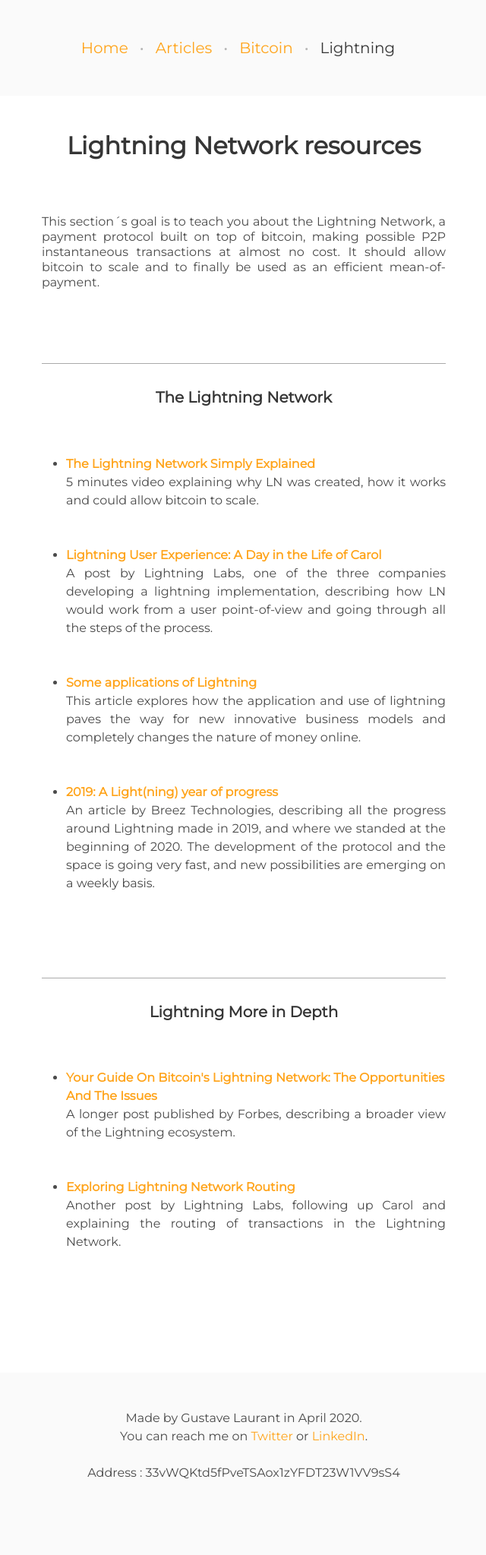
After one commit to gustmtl/gustavesarticles, a Flask app: page /lightning in a window 1280 px wide. The commit adds this page. Shown: the whole page at 76% size, without its empty margins (319-959 px from the left). Run offline with Flask 2, Linux system fonts and the light colour scheme; some libraries are stand-ins or nearby versions.

Commit message:
added lightning section

```diff
--- a/server.py
+++ b/server.py
@@ -5,19 +5,23 @@ app = Flask(__name__)
 heroku = Heroku(app)
 
 @app.route("/", methods= ['GET'])
-def show_home():
+def render_home():
     return render_template('home.html')
 
 @app.route("/articles", methods= ['GET'])
-def show_articles():
+def render_articles():
     return render_template('articles.html')
 
+@app.route("/lightning", methods= ['GET'])
+def render_ln():
+    return render_template('ln.html')
+
 @app.route("/bitcoin", methods= ['GET'])
-def show_bitcoin():
+def render_bitcoin():
     return render_template('bitcoin.html')
 
 @app.route("/videos", methods= ['GET'])
-def show_videos():
+def render_videos():
     return render_template('videos.html')
 
 
--- a/templates/articles.html
+++ b/templates/articles.html
@@ -40,6 +40,7 @@
                     <li><a href="/"><p class="orange">Home</p></a></li>
                     <li class="is-active"><a href="">Articles</a></li>
                     <li><a href="/bitcoin"><p class="orange">Bitcoin</p></a></li>
+                    <li><a href="/lightning"> <p class="orange">Lightning</p></a></li>
                     <!--<li><a href="/videos"><p class="orange">Videos</p></a></li>-->
                 </ul>
             </nav>
@@ -62,7 +63,7 @@
 
                     <hr class="hr"><br>
                     <div class="content" id="finance">
-                        <h3 class="title is-5 center"> Trading & Financial Markets </h3>
+                        <h3 class="title is-5 center"> Trading & Financial Markets </h3><br>
                         <ul>
                             <li><a class="link-title" href="https://www.collaborativefund.com/blog/well-get-through-this/" target="_blank">We’ll Get Through This</a><br>
                                 <p class="text">A short article from Collaborative Fund's blog,
@@ -96,7 +97,7 @@
 
                     <hr class="hr"><br>
                     <div class="content" id="technology">
-                        <h3 class="title is-5 center">Technology</h3>
+                        <h3 class="title is-5 center">Technology</h3><br>
                         <ul>
                             <li><a class="link-title" href="https://knightcolumbia.org/content/protocols-not-platforms-a-technological-approach-to-free-speech" target="_blank">Protocols, Not Platforms: A Technological Approach to Free Speech</a>
                                 <p class="text">Very interesting article about how building protocols instead of platforms could help us solve many of the problems we face today with internet. (around 30-40 minutes read)</p>
--- a/templates/home.html
+++ b/templates/home.html
@@ -39,6 +39,7 @@
                     <li class="is-active"><a href=""><p> Home</p></a></li>
                     <li><a href="/articles"><p class="orange"> Articles</p></a></li>
                     <li><a href="/bitcoin"> <p class="orange">Bitcoin</p></a></li>
+                    <li><a href="/lightning"> <p class="orange">Lightning</p></a></li>
                     <!--<li><a href="/videos"><p class="orange"> Videos</p></a></li>-->
                 </ul>
             </nav>
@@ -75,4 +76,5 @@
       </div>
     </footer>
 </body>
+
 </html>
--- /dev/null
+++ b/templates/ln.html
@@ -0,0 +1,130 @@
+<!DOCTYPE html>
+<html lang="en">
+<head>
+    <!-- Global site tag (gtag.js) - Google Analytics -->
+    <script async src="https://www.googletagmanager.com/gtag/js?id=G-TZDJPX3DB6"></script>
+    <script>
+      window.dataLayer = window.dataLayer || [];
+      function gtag(){dataLayer.push(arguments);}
+      gtag('js', new Date());
+
+      gtag('config', 'G-TZDJPX3DB6');
+    </script>
+
+    <meta charset="UTF-8">
+    <title>LN</title>
+
+    <link rel="stylesheet" href="static/css/styles.css">
+
+    <!-- fonts -->
+    <link href="https://fonts.googleapis.com/css?family=Montserrat|Raleway&display=swap" rel="stylesheet">
+
+    <!-- Bulma integration -->
+    <meta name="viewport" content="width=device-width, initial-scale=1">
+    <link rel="stylesheet" href="https://cdn.jsdelivr.net/npm/bulma@0.8.0/css/bulma.min.css">
+    <script defer src="https://use.fontawesome.com/releases/v5.3.1/js/all.js"></script>
+
+    <!--
+    <link rel="stylesheet" href="static/css/debug.css">
+    -->
+
+
+</head>
+
+<body class="body">
+    <!-- section for the breadcrumb : hero -->
+    <section class="hero background-color">
+        <div class="hero-body">
+            <nav class="breadcrumb has-bullet-separator center is-medium" aria-label="breadcrumbs">
+                <ul>
+                    <li><a href="/"><p class="orange">Home</p></a></li>
+                    <li><a href="/articles"><p class="orange">Articles</p></a></li>
+                    <li><a href="/bitcoin"><p class="orange">Bitcoin</p></a></li>
+                    <li class="is-active"><a href="/"> Lightning</a></li>
+                    <!--<li><a href="/videos"><p class="orange">Videos</p></a></li>-->
+                </ul>
+            </nav>
+        </div>
+    </section>
+
+
+    <div class="columns">
+        <div class="column is-half is-offset-one-quarter">
+
+            <!-- section for the text : content -->
+            <section class="section">
+                <div class="content" id="welcome">
+                    <h1 class="title is-3 center">Lightning Network resources</h1><br><br>
+                    <p class="subtitle is-6 text"> This section´s goal is to teach you about the Lightning Network, a payment protocol built on top of bitcoin, making possible P2P instantaneous transactions at almost no cost.
+                        It should allow bitcoin to scale and to finally be used as an efficient mean-of-payment.</p><br>
+                </div><br>
+
+                <hr class="hr"><br>
+                <div class="content" id="innovation">
+                    <h3 class="title is-5 center">The Lightning Network</h3><br>
+                    <ul>
+                        <li><a class="link-title" href="https://www.youtube.com/watch?v=rrr_zPmEiME" target="_blank">The Lightning Network Simply Explained</a><br>
+                            <p class="text">5 minutes video explaining why LN was created, how it works and could allow bitcoin to scale.</p>
+                        </li><br class="br1">
+                        <br>
+
+                        <li><a class="link-title" href="https://blog.lightning.engineering/posts/2018/05/02/lightning-ux.html" target="_blank">Lightning User Experience: A Day in the Life of Carol</a><br>
+                            <p class="text">
+                                A post by Lightning Labs, one of the three companies developing a lightning implementation, describing how LN would work from a user point-of-view and going through all the steps of the process.
+                            </p>
+                        </li><br class="br1">
+                        <br>
+
+                        <li><a class="link-title" href="https://suredbits.com/encryption-and-lightning-paywalls/" target="_blank">Some applications of Lightning</a><br>
+                            <p class="text">
+                                This article explores how the application and use of lightning paves the way for new innovative business models and completely changes the
+                                nature of money online.
+                            </p>
+                        </li><br class="br1">
+                        <br>
+
+                        <li><a class="link-title" href="https://medium.com/breez-technology/2019-a-light-ning-year-of-progress-22648704a460" target="_blank">2019: A Light(ning) year of progress</a><br>
+                            <p class="text">
+                                An article by Breez Technologies, describing all the progress around Lightning made in 2019, and where we standed at the beginning of 2020.
+                                The development of the protocol and the space is going very fast, and new possibilities are emerging on a weekly basis.
+                            </p>
+                        </li><br class="br1">
+                        <br>
+                    </ul><br>
+                </div>
+
+                <hr class="hr"><br>
+                <div class="content" id="more">
+                    <h3 class="title is-5 center">Lightning More in Depth</h3><br>
+                    <ul>
+                        <li><a class="link-title" href="https://www.forbes.com/sites/jonathanchester/2018/06/18/your-guide-on-the-lightning-network-the-opportunities-and-the-issues/#441a19573677" target="_blank">Your Guide On Bitcoin's Lightning Network: The Opportunities And The Issues</a><br>
+                            <p class="text">A longer post published by Forbes, describing a broader view of the Lightning ecosystem.</p>
+                        </li><br class="br1">
+                        <br>
+
+                        <li><a class="link-title" href="https://blog.lightning.engineering/posts/2018/05/30/routing.html" target="_blank">Exploring Lightning Network Routing</a><br>
+                            <p class="text">
+                                Another post by Lightning Labs, following up Carol and explaining the routing of transactions in the Lightning Network.
+                            </p>
+                        </li><br class="br1">
+                        <br>
+                    </ul><br>
+                </div>
+            </section>
+        </div>
+    </div>
+
+
+    <footer class="footer background-color">
+          <div class="content has-text-centered">
+            <p>
+              Made by Gustave Laurant in April 2020.<br>
+                You can reach me on <a class="orange" href="https://twitter.com/tutalaurant">Twitter</a> or
+                <a class="orange" href="https://www.linkedin.com/in/gustave-laurant-8a2214122/">LinkedIn</a>.<br><br>
+                Address : 33vWQKtd5fPveTSAox1zYFDT23W1VV9sS4
+            </p>
+          </div>
+    </footer>
+
+</body>
+</html>
```
Also changed, not shown: templates/bitcoin.html (+8 -6 lines), 3 other files.
